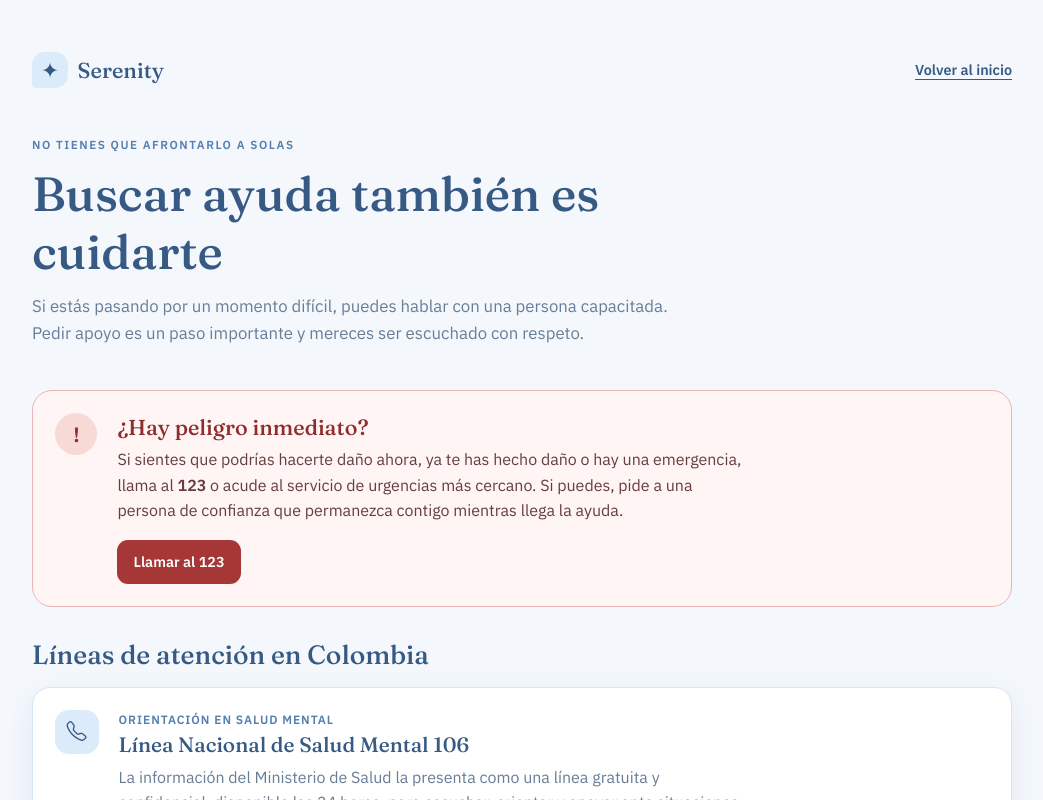
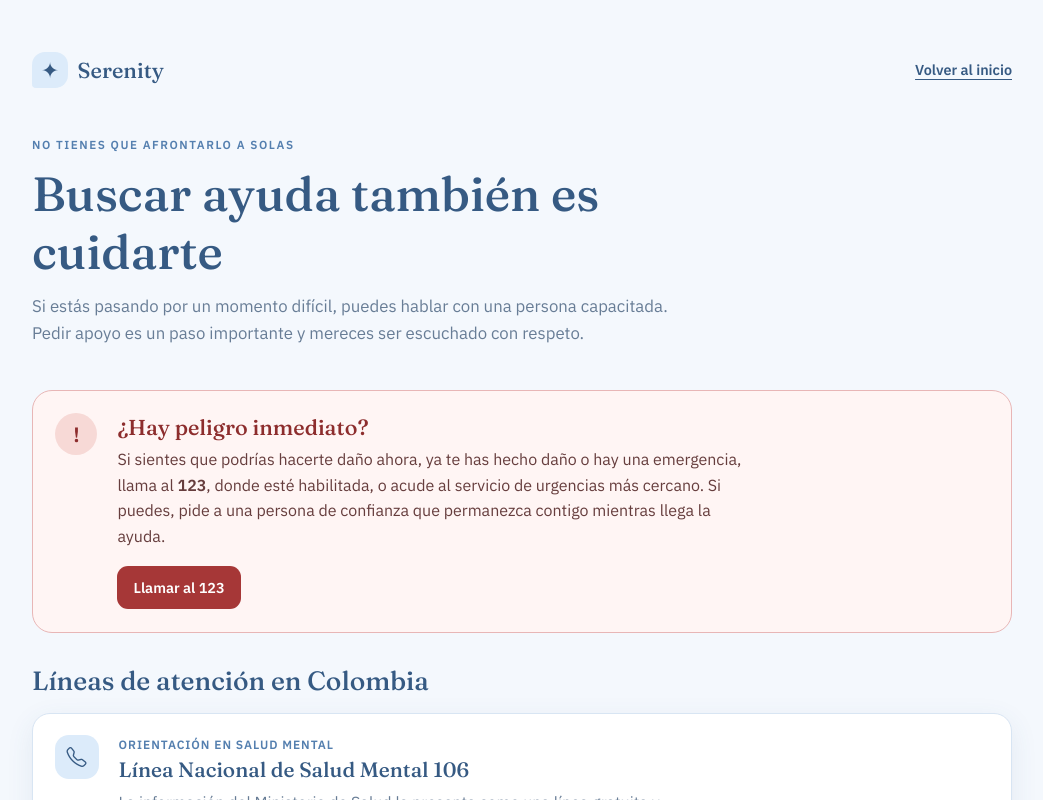
Before and after one commit to jeisonrv/frontend-serenity, an Angular app: page /ayuda in a window 1280 px wide. Shown: the top 800 px of the page, without its empty margins (118-1161 px from the left). Built offline with nearby package versions, Linux system fonts and the light colour scheme.

Commit message:
Aclara el alcance territorial de la línea de emergencias

```diff
--- a/src/app/features/ayuda/ayuda.component.html
+++ b/src/app/features/ayuda/ayuda.component.html
@@ -17,7 +17,7 @@
     <div class="alerta-icono" aria-hidden="true">!</div>
     <div>
       <h2 id="titulo-urgente">¿Hay peligro inmediato?</h2>
-      <p>Si sientes que podrías hacerte daño ahora, ya te has hecho daño o hay una emergencia, llama al <strong>123</strong> o acude al servicio de urgencias más cercano. Si puedes, pide a una persona de confianza que permanezca contigo mientras llega la ayuda.</p>
+      <p>Si sientes que podrías hacerte daño ahora, ya te has hecho daño o hay una emergencia, llama al <strong>123</strong>, donde esté habilitada, o acude al servicio de urgencias más cercano. Si puedes, pide a una persona de confianza que permanezca contigo mientras llega la ayuda.</p>
       <a class="boton boton-urgente" href="tel:123">Llamar al 123</a>
     </div>
   </section>
```
